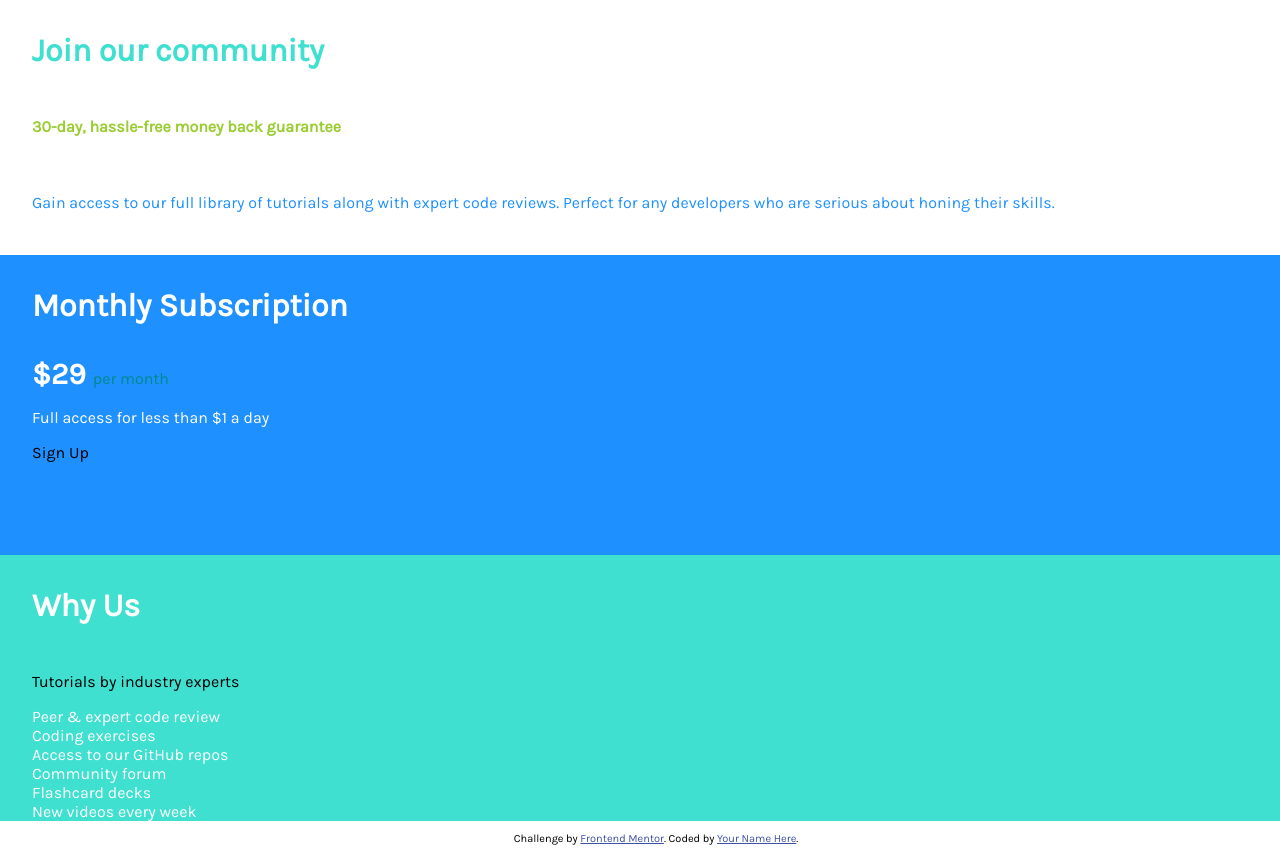
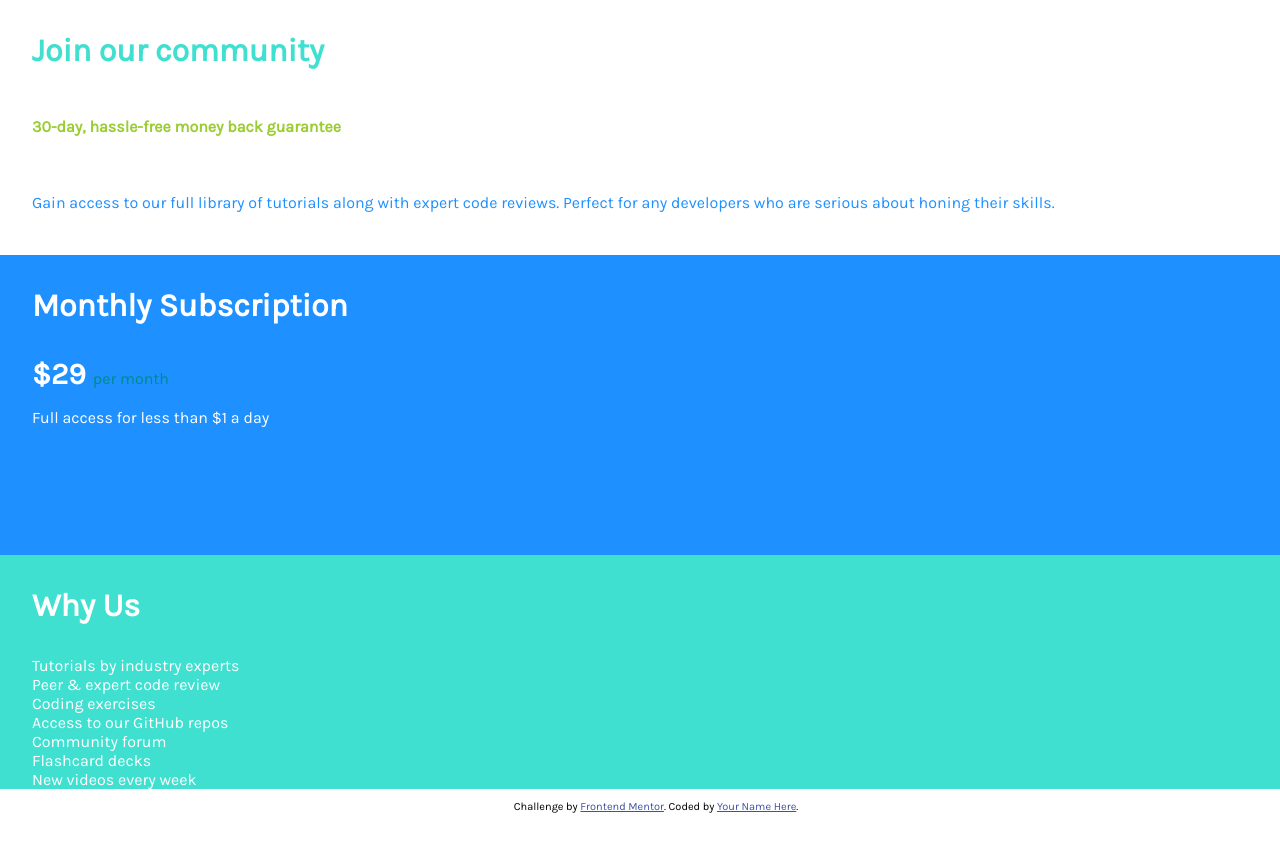
Before and after one commit to Jesuskrisisjk/single, a plain HTML site: page index.html in a window 1280 px wide. After the commit the page ends 824 px from the top, so only its background shows below. Drawn offline with Linux system fonts and the light colour scheme.

Commit message:
Add files via upload

```diff
--- a/index.html
+++ b/index.html
@@ -41,23 +41,19 @@
 
     <p class="full">Full access for less than &dollar;1 a day</p>
 
-    <p>
-      Sign Up
-    </p>
+
   </div>
   <div class="why box">
     <h1 class="whyus">Why Us</h1>
-
-    <p class="tutorials">
+    <p class="list">
       Tutorials by industry experts</p>
       <p class='list'>Peer &amp; expert code review</p>
       <p class='list'>Coding exercises</p>
       <p class='list'>Access to our GitHub repos</p>
       <p class='list'>Community forum</p>
       <p class='list'>Flashcard decks</p>
-      <p class='list'>New videos every week</p>
+      <p class='list last'>New videos every week</p>
   </div>
-
   <footer>
     <p class="attribution">
       Challenge by <a href="https://www.frontendmentor.io?ref=challenge" target="_blank">Frontend Mentor</a>.
```
